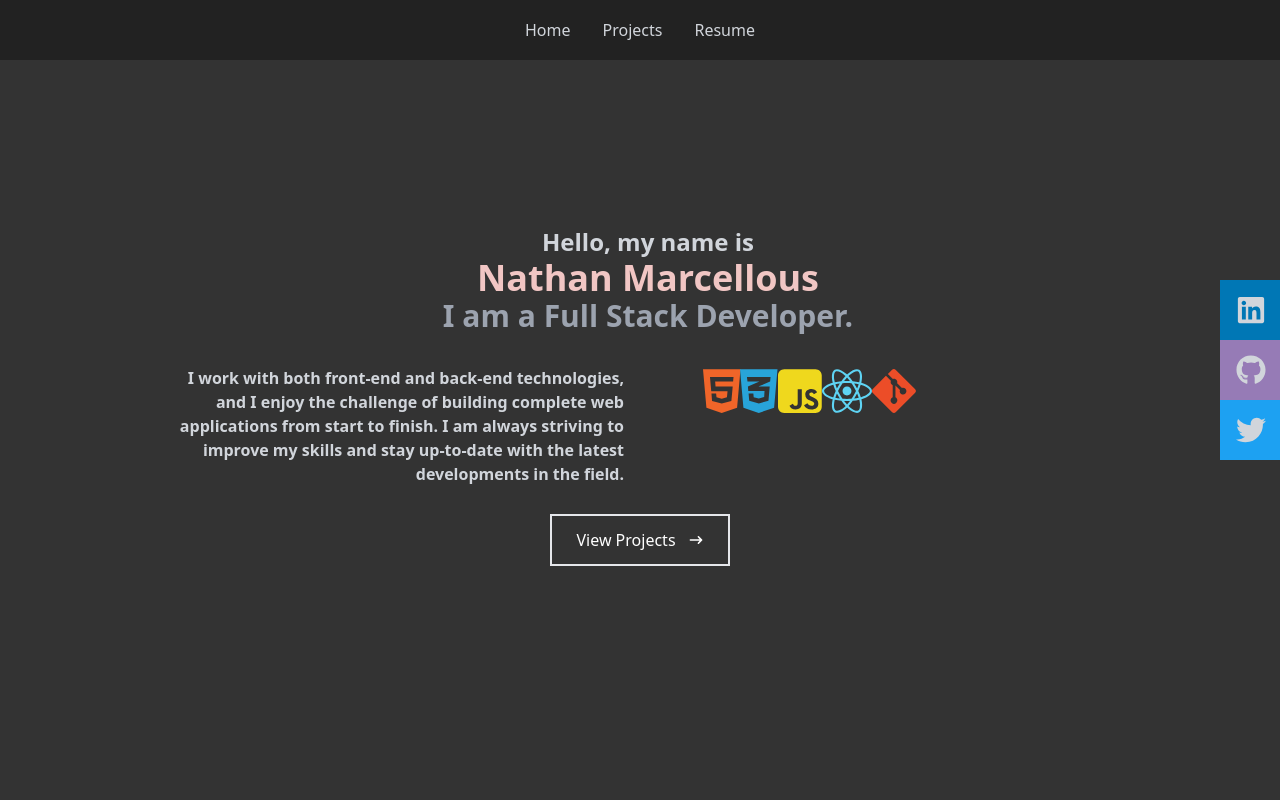
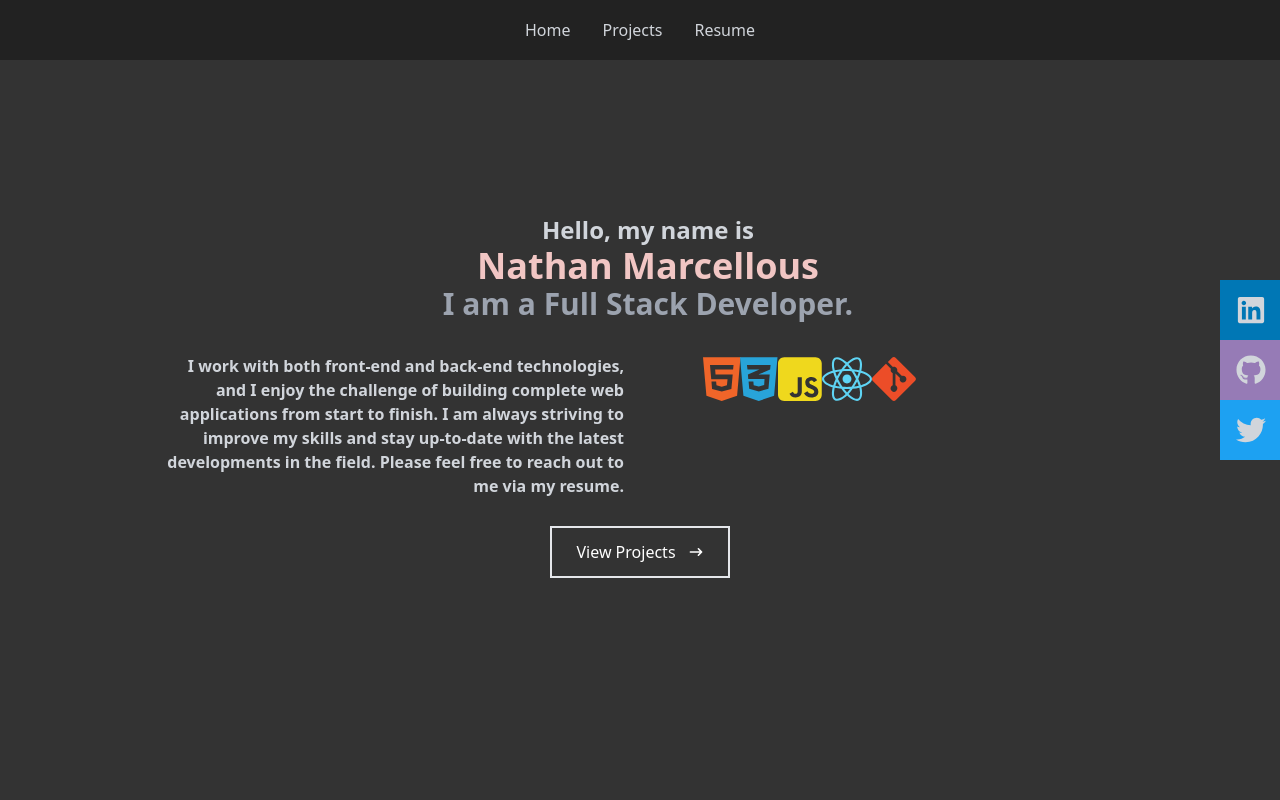
Before and after one commit to TabuHana/portfolio, a React (Create React App) app: page / in a window 1280 px wide. Shown: the top 800 px of the page. Built offline with nearby package versions, Linux system fonts and the light colour scheme.

Commit message:
updated package and rm random comments

```diff
--- a/package.json
+++ b/package.json
@@ -10,7 +10,6 @@
     "@testing-library/jest-dom": "^5.16.4",
     "@testing-library/react": "^13.3.0",
     "@testing-library/user-event": "^13.5.0",
-    "animate.css": "^4.1.1",
     "gh-pages": "^4.0.0",
     "react": "^18.2.0",
     "react-dom": "^18.2.0",
--- a/src/App.js
+++ b/src/App.js
@@ -2,7 +2,6 @@ import Contact from "./components/Contact";
 import Home from "./components/Home";
 import Navbar from "./components/Navbar";
 import Projects from "./components/Projects";
-// import Resume from "./components/Resume";
 
 
 function App() {
@@ -12,7 +11,6 @@ function App() {
       <Home />
       <Projects />
       <Contact />
-      {/* <Resume /> */}
     </div>
   );
 }
--- a/src/components/Home.jsx
+++ b/src/components/Home.jsx
@@ -27,7 +27,7 @@ const Home = () => {
         <div className='max-w-[1000px] w-full grid sm:grid-cols-2 gap-8 px-4'>
           <div className='sm:text-right font-bold'>
             <p>
-              I work with both front-end and back-end technologies, and I enjoy the challenge of building complete web applications from start to finish. I am always striving to improve my skills and stay up-to-date with the latest developments in the field.
+              I work with both front-end and back-end technologies, and I enjoy the challenge of building complete web applications from start to finish. I am always striving to improve my skills and stay up-to-date with the latest developments in the field. Please feel free to reach out to me via my resume.
             </p>
           </div>
           <div>
--- a/src/components/Navbar.jsx
+++ b/src/components/Navbar.jsx
@@ -54,12 +54,6 @@ const Navbar = () => {
             Projects
           </Link>
         </li>
-        {/* <li className='py-6 text-4xl'>
-          {' '}
-          <Link onClick={handleClick} to="contact" smooth={true} duration={500}>
-            Contact
-          </Link>
-        </li> */}
         <li className='py-6 text-4xl'>
           <a href={resume} target="_blank" rel="noopener noreferrer">
             Resume
```
Also changed, not shown: src/components/Contact.jsx (+0 -10 lines), 1 other file (tests, documents, lock files or other folders).
